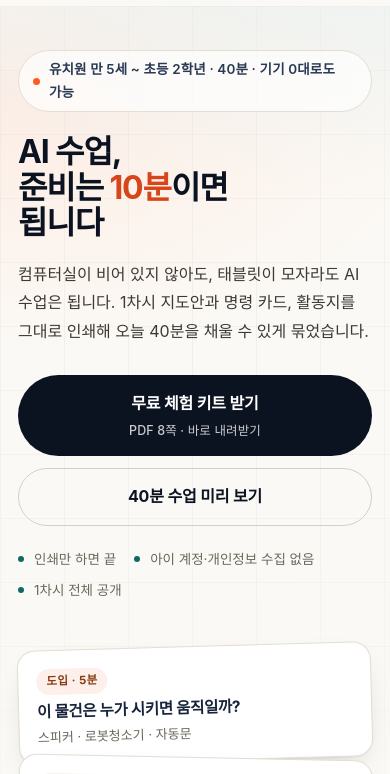
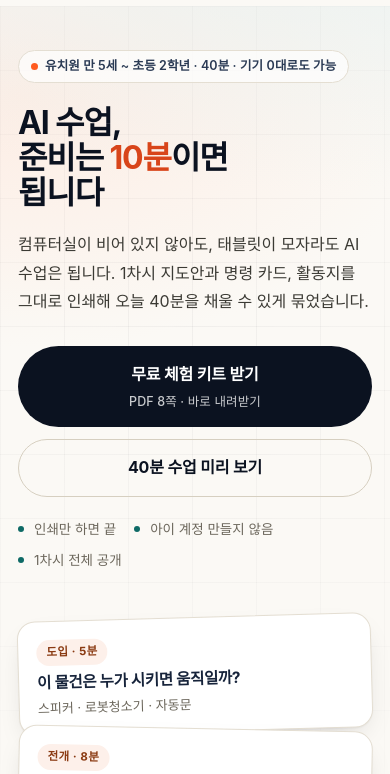
Before and after one commit to doggonug-cpu/doggonug-cpu.github.io, a plain HTML site: page edutech-ai-kit/index.html in a window 390 px wide. Shown: the part 55-829 px from the top of the page. Drawn offline with Linux system fonts and the light colour scheme.

Commit message:
docs(edutech-ai-kit): 히어로 문구 정확도와 모바일 배지 크기 조정

```diff
--- a/edutech-ai-kit/index.html
+++ b/edutech-ai-kit/index.html
@@ -12,7 +12,7 @@
 <meta property="og:image" content="https://doggonug-cpu.github.io/edutech-ai-kit/assets/og.png">
 <meta property="og:locale" content="ko_KR">
 <meta name="twitter:card" content="summary_large_image">
-<link rel="stylesheet" href="style.css?v=5">
+<link rel="stylesheet" href="style.css?v=6">
 </head>
 <body>
 
@@ -58,7 +58,7 @@
         </div>
         <ul class="hero-meta">
           <li>인쇄만 하면 끝</li>
-          <li>아이 계정·개인정보 수집 없음</li>
+          <li>아이 계정 만들지 않음</li>
           <li>1차시 전체 공개</li>
         </ul>
       </div>
@@ -545,6 +545,6 @@
   </div>
 </footer>
 
-<script src="app.js?v=5" defer></script>
+<script src="app.js?v=6" defer></script>
 </body>
 </html>
--- a/edutech-ai-kit/style.css
+++ b/edutech-ai-kit/style.css
@@ -534,6 +534,7 @@ ul, ol { margin: 0; padding: 0; list-style: none; }
 @media (max-width: 760px) {
   body { font-size: 16px; }
   .sec { padding: 68px 0; }
+  .eyebrow { font-size: 12.5px; padding: 6px 12px; gap: 7px; line-height: 1.5; }
   .sec-situ { padding-top: 8px; }
   .wrap { padding: 0 18px; }
   .head-in { min-height: 60px; gap: 12px; }
```
